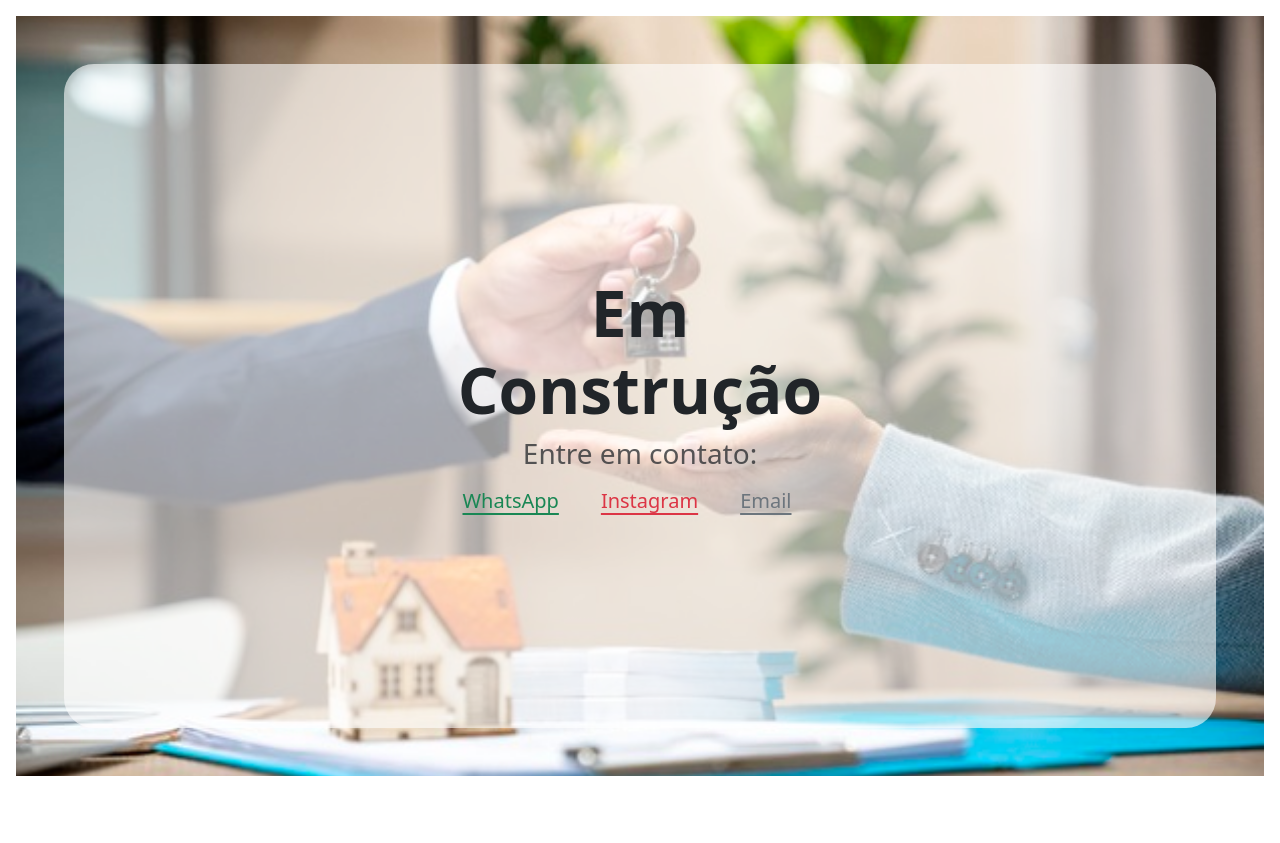
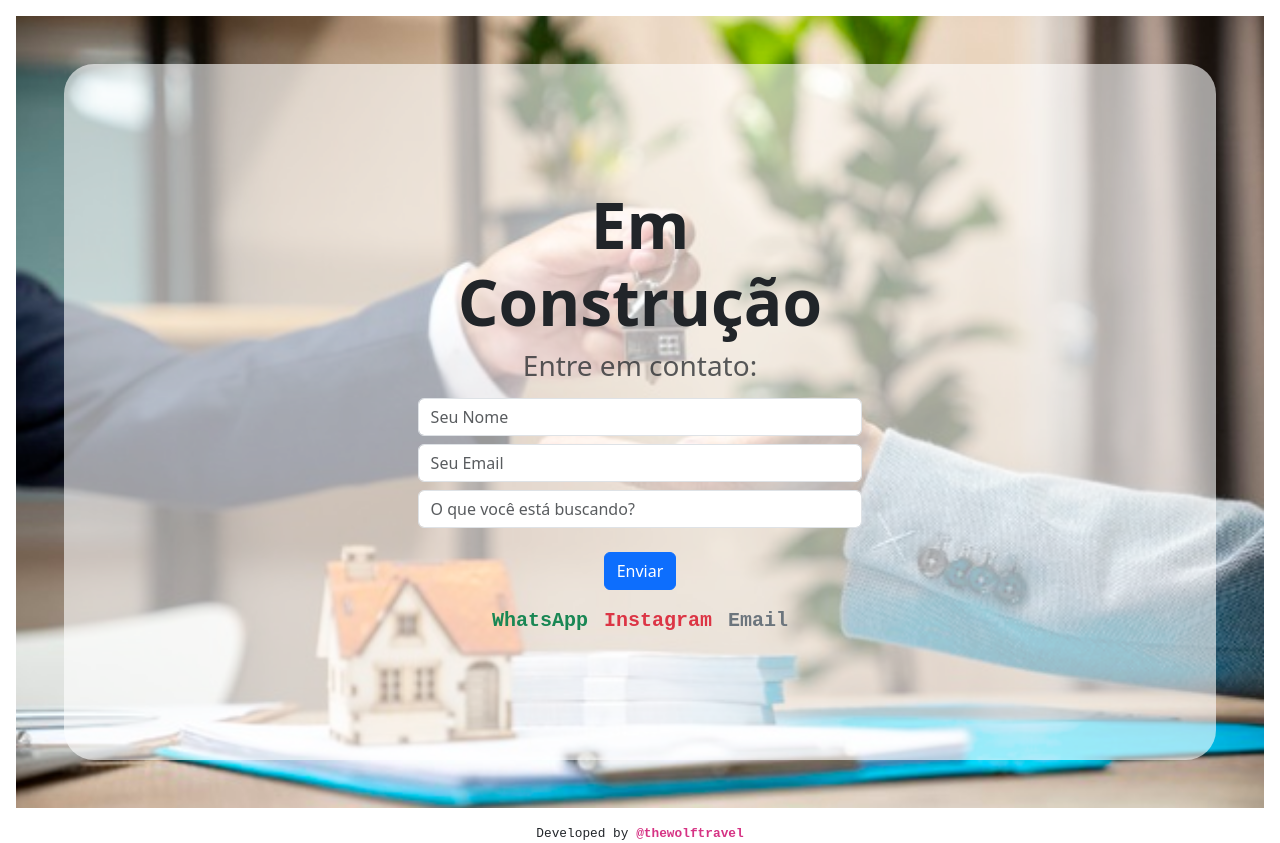
Before and after one commit to thewolftravel/antoniacorretora, a plain HTML site: page index.html in a window 1280 px wide. Before the commit the page ends 816 px from the top, so only its background shows below. Drawn offline with nearby package versions, Linux system fonts and the light colour scheme.

Commit message:
added form, footer, and style

```diff
--- a/index.html
+++ b/index.html
@@ -19,9 +19,40 @@
       class="position-relative overflow-hidden p-3 p-md-5 m-md-3 text-center bg-body-tertiary"
     >
       <div id="title">
-        <div class="col-md-6 p-lg-5 mx-auto my-5">
+        <div class="col-md-6 p-lg-2 mx-auto">
           <h1 class="display-3 fw-bold">Em Construção</h1>
+
           <h3 class="fw-normal text-muted mb-3">Entre em contato:</h3>
+          <!-- FORMS -->
+          <form id="contactForm" action="your_server_script.php" method="post">
+            <div class="form-group my-2">
+              <input
+                type="text"
+                class="form-control"
+                name="name"
+                placeholder="Seu Nome"
+              />
+            </div>
+            <div class="form-group my-2">
+              <input
+                type="email"
+                class="form-control"
+                name="email"
+                placeholder="Seu Email"
+              />
+            </div>
+            <div class="form-group my-2">
+              <input
+                type="mensagem"
+                class="form-control"
+                name="mensagem"
+                placeholder="O que você está buscando?"
+              />
+            </div>
+            <button type="submit" class="btn btn-primary my-3">Enviar</button>
+          </form>
+
+          <!-- Links -->
           <div class="d-flex gap-3 justify-content-center lead fw-normal">
             <a
               class="icon-link link-success"
@@ -29,7 +60,6 @@
               target="_blank"
             >
               WhatsApp
-              <svg class="bi"><use xlink:href="#chevron-right"></use></svg>
             </a>
             <a
               class="icon-link link-danger"
@@ -37,23 +67,32 @@
               target="_blank"
             >
               Instagram
-              <svg class="bi"><use xlink:href="#chevron-right"></use></svg>
             </a>
-             <a
+            <a
               class="icon-link link-secondary"
               href="mailto:antoniaacre1@gmail.com "
             >
               Email
-              <svg class="bi"><use xlink:href="#chevron-right"></use></svg>
             </a>
           </div>
         </div>
+
         <div class="product-device shadow-sm d-none d-md-block"></div>
         <div
           class="product-device product-device-2 shadow-sm d-none d-md-block"
         ></div>
       </div>
     </div>
+
+    <footer>
+      <div class="container">
+        Developed by
+        <a href="https://github.com/thewolftravel" target="_blank"
+          >@thewolftravel</a
+        >
+      </div>
+    </footer>
+
     <script
       src="https://cdn.jsdelivr.net/npm/bootstrap@5.3.2/dist/js/bootstrap.bundle.min.js"
       integrity="sha384-C6RzsynM9kWDrMNeT87bh95OGNyZPhcTNXj1NW7RuBCsyN/o0jlpcV8Qyq46cDfL"
--- a/style.css
+++ b/style.css
@@ -1,6 +1,29 @@
 body {
   height: 100vh;
   margin: 0;
+}
+
+footer {
+  justify-content: center;
+  text-align: center;
+  font-family: monospace;
+  text-decoration: none;
+  font-size: 0.8rem;
+  margin-bottom: 10px;
+}
+
+a {
+  color: #d63384;
+  font-family: monospace;
+  text-decoration: none;
+  font-weight: 600;
+  text-shadow: none;
+}
+
+/* hover */
+a:hover {
+  color: #337ad6;
+  opacity: 0.8;
 }
 
 #title {
```
